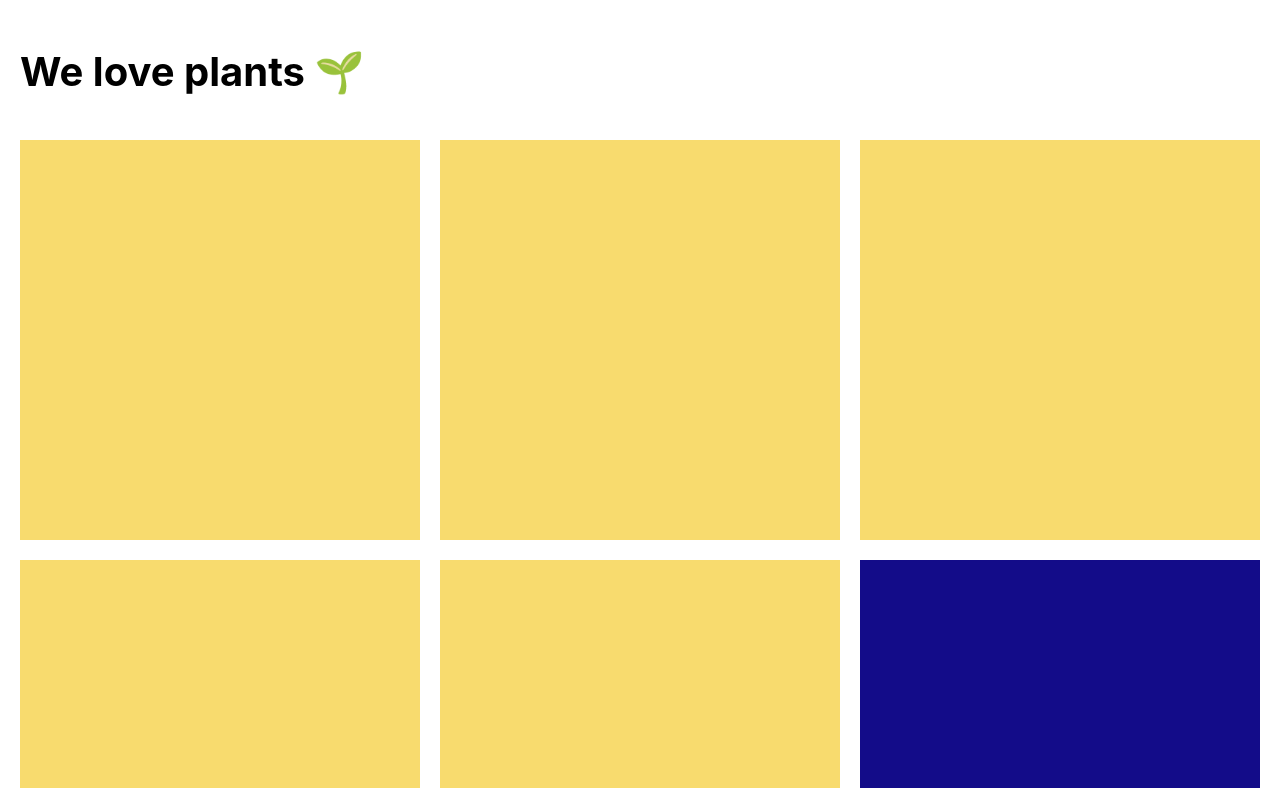
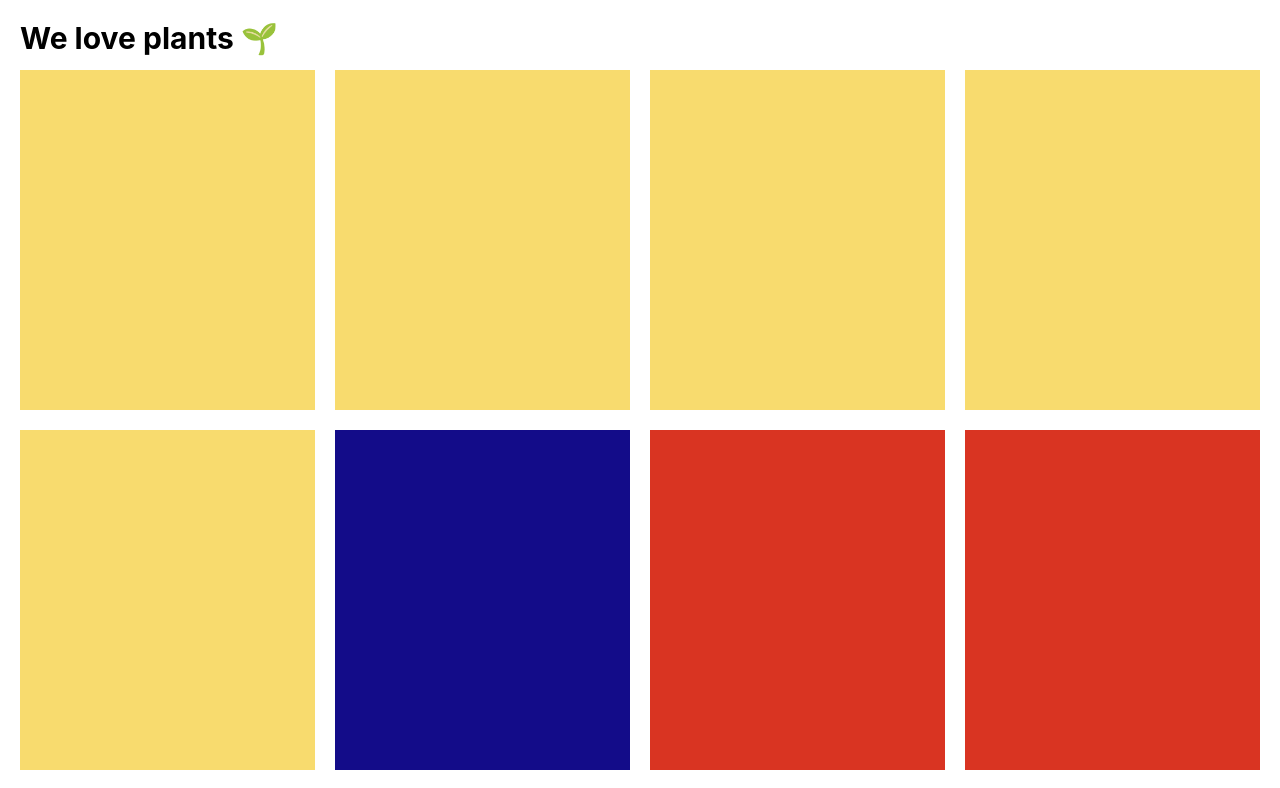
Before and after one commit to pleportz/react-sandbox, a React (Create React App) app: page / in a window 1280 px wide. Shown: the top 788 px of the page. Built offline with nearby package versions, Linux system fonts and the light colour scheme.

Commit message:
Adjust picture sizes

```diff
--- a/src/App.css
+++ b/src/App.css
@@ -3,17 +3,18 @@
   display: grid;
   grid-gap: 20px;
 
-  grid-template-rows: 100px 1fr;
+  grid-template-rows: 30px 1fr;
 }
 
 h1 {
-  font-size: 40px;
+  font-size: 30px;
+  margin: 0;
 }
 
 .color-blocks {
   display: grid;
   grid-gap: 20px;
 
-  grid-template-columns: repeat(auto-fill, minmax(330px, 1fr));
-  grid-auto-rows: 400px;
+  grid-template-columns: repeat(auto-fill, minmax(250px, 1fr));
+  grid-auto-rows: 340px;
 }
```
